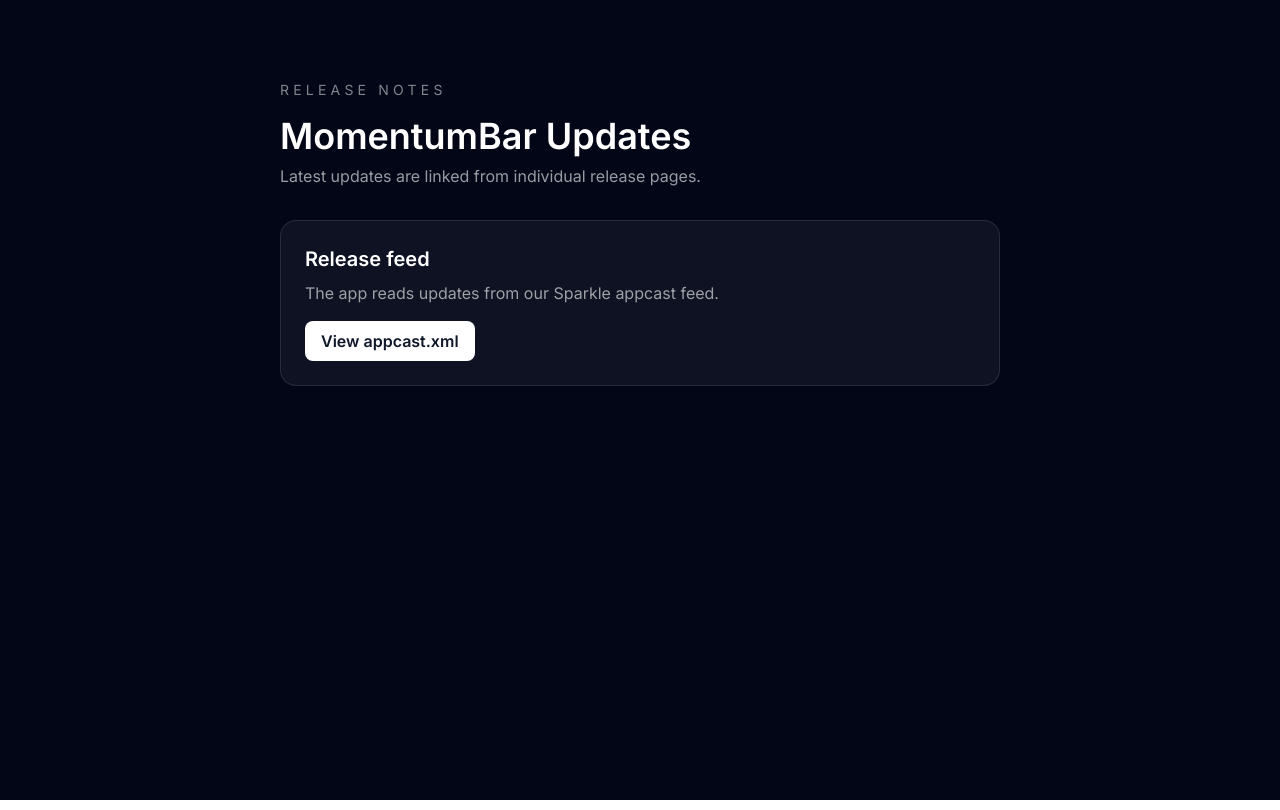
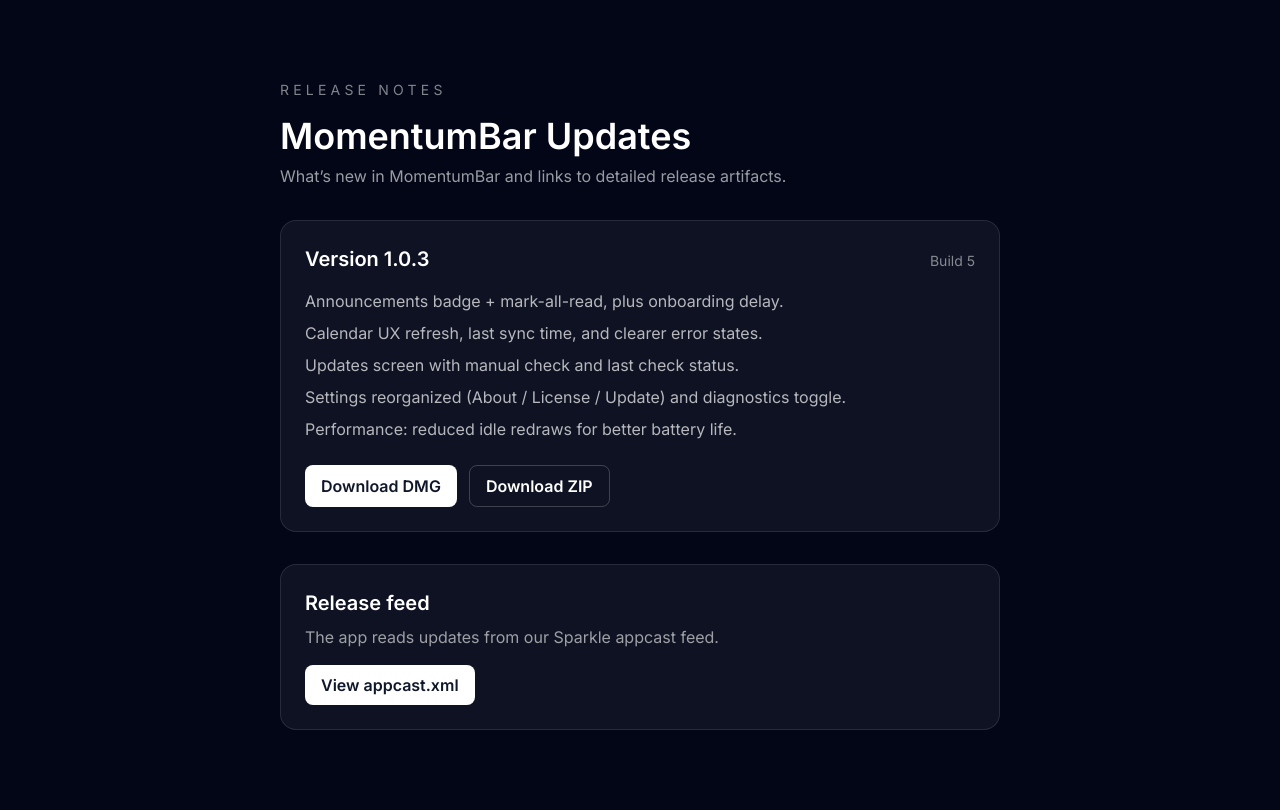
Before and after one commit to YoussefAbdellaoui/Momentum-Bar, a Next.js app in the folder website/: page /release-notes in a window 1280 px wide. Built offline with nearby package versions, Linux system fonts and the light colour scheme.

Commit message:
chore: update release notes page

```diff
--- a/website/src/app/release-notes/page.tsx
+++ b/website/src/app/release-notes/page.tsx
@@ -5,8 +5,36 @@
         <p className="text-sm uppercase tracking-[0.3em] text-white/50">Release Notes</p>
         <h1 className="text-4xl font-semibold mt-4">MomentumBar Updates</h1>
         <p className="text-white/60 mt-2">
-          Latest updates are linked from individual release pages.
+          What’s new in MomentumBar and links to detailed release artifacts.
         </p>
+
+        <div className="mt-8 rounded-2xl border border-white/10 bg-white/5 p-6">
+          <div className="flex flex-col gap-2 sm:flex-row sm:items-baseline sm:justify-between">
+            <h2 className="text-xl font-semibold">Version 1.0.3</h2>
+            <span className="text-sm text-white/50">Build 5</span>
+          </div>
+          <ul className="mt-4 space-y-2 text-white/70">
+            <li>Announcements badge + mark-all-read, plus onboarding delay.</li>
+            <li>Calendar UX refresh, last sync time, and clearer error states.</li>
+            <li>Updates screen with manual check and last check status.</li>
+            <li>Settings reorganized (About / License / Update) and diagnostics toggle.</li>
+            <li>Performance: reduced idle redraws for better battery life.</li>
+          </ul>
+          <div className="mt-6 flex flex-wrap gap-3">
+            <a
+              href="/downloads/MomentumBar-1.0.3.dmg"
+              className="inline-flex items-center gap-2 rounded-lg bg-white text-slate-900 px-4 py-2 font-semibold"
+            >
+              Download DMG
+            </a>
+            <a
+              href="/downloads/MomentumBar-1.0.3.zip"
+              className="inline-flex items-center gap-2 rounded-lg border border-white/20 px-4 py-2 font-semibold text-white"
+            >
+              Download ZIP
+            </a>
+          </div>
+        </div>
 
         <div className="mt-8 rounded-2xl border border-white/10 bg-white/5 p-6">
           <h2 className="text-xl font-semibold">Release feed</h2>
```
